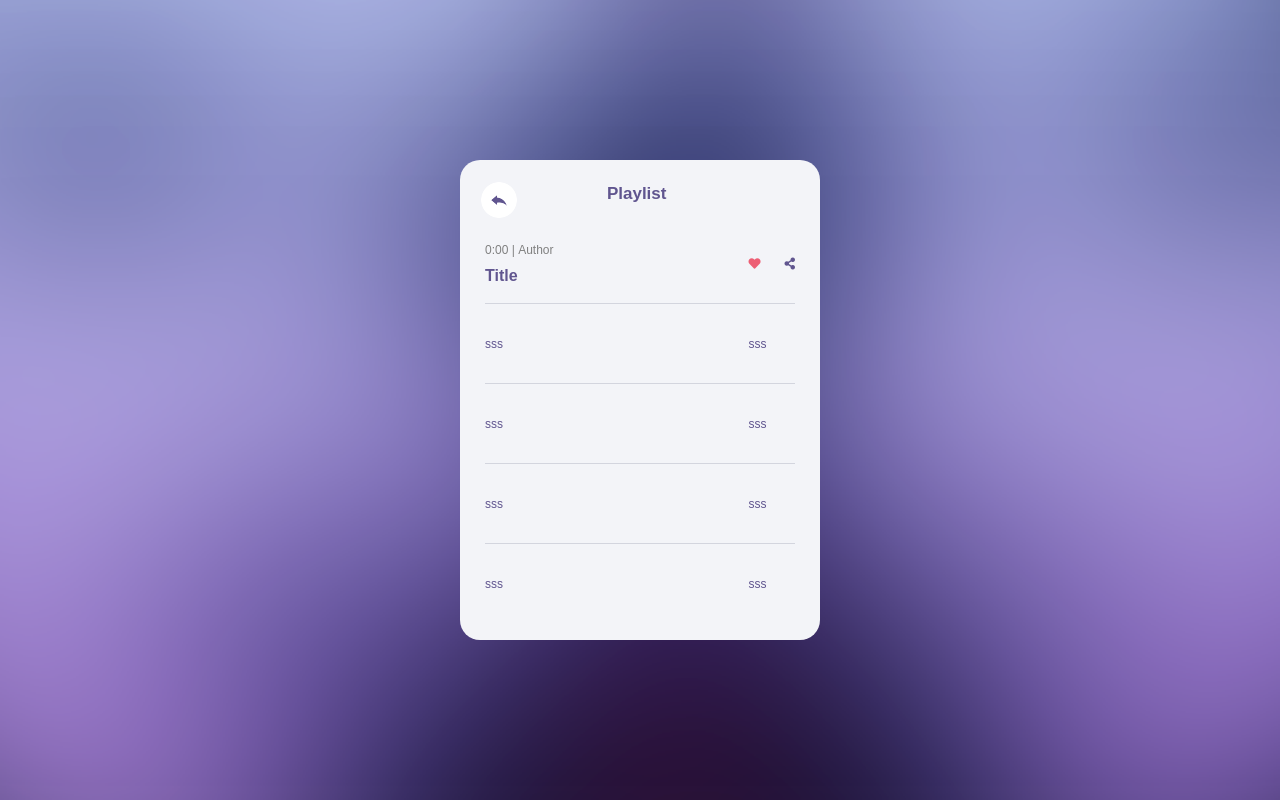
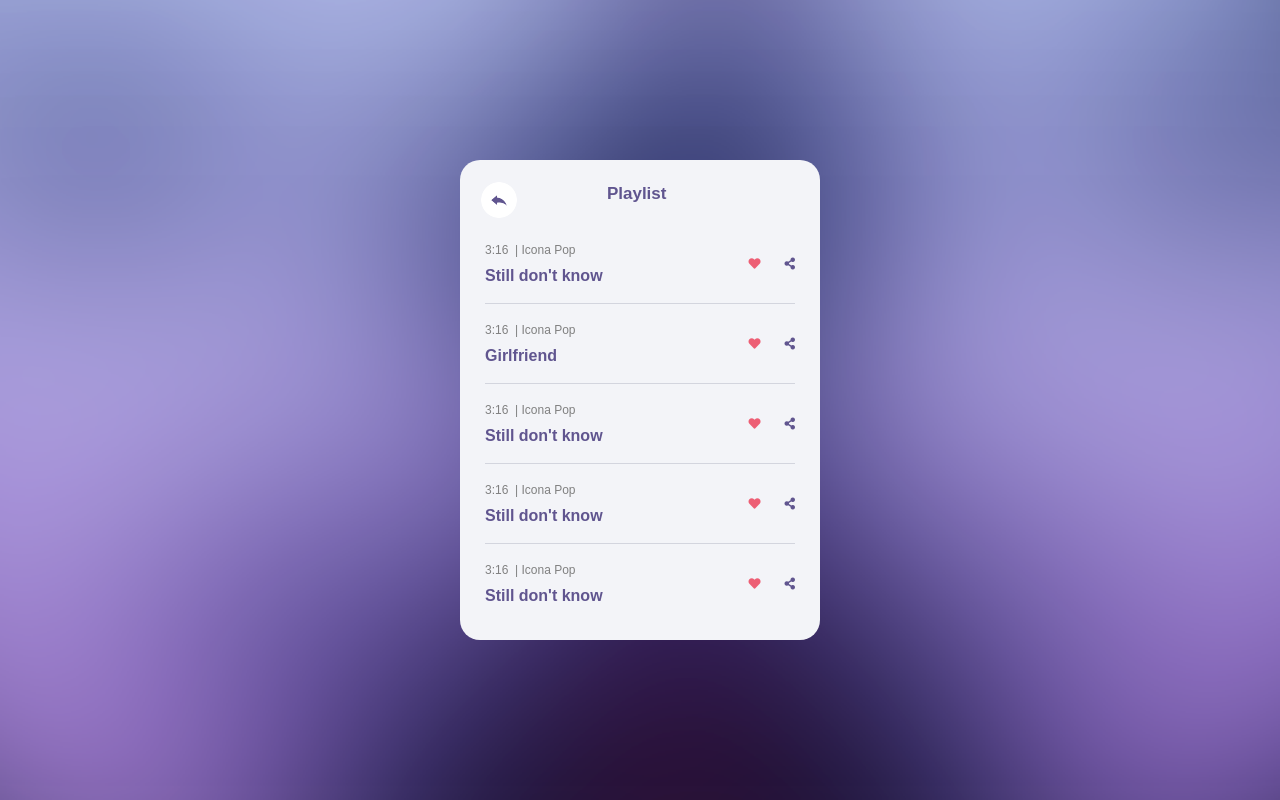
Before and after one commit to k1211/player, a plain HTML site: page index.html in a window 1280 px wide. Drawn offline with nearby package versions, Linux system fonts and the light colour scheme.

Commit message:
added service mock

```diff
--- a/css/reset.css
+++ b/css/reset.css
@@ -11,5 +11,4 @@ body {
     box-sizing: border-box;
     font-family: 'Source Sans Pro', 'Arial', sans-serif;
     font-size: 12px;
-    color: #60558F;
 }
--- a/css/style.css
+++ b/css/style.css
@@ -51,6 +51,7 @@ section#song-section {
 	justify-content: space-between;
 	align-items: center;
 	margin: 0 25px;
+	z-index: 1;
 }
 
 div.song-details {
@@ -87,3 +88,10 @@ div.social {
 	font-weight: 600;
 	margin-top: 10px;
 }
+
+.shadow-div {
+	-webkit-box-shadow: 9px -5px 97px 33px rgba(255,255,255,1);
+	-moz-box-shadow: 9px -5px 97px 33px rgba(255,255,255,1);
+	box-shadow: 9px -5px 97px 33px rgba(255,255,255,1);
+	z-index: 999;
+}
--- a/index.html
+++ b/index.html
@@ -2,95 +2,27 @@
 <html>
 <head>
 	<title>Player</title>
+	<script
+	  src="https://code.jquery.com/jquery-3.3.1.slim.min.js"
+	  integrity="sha256-3edrmyuQ0w65f8gfBsqowzjJe2iM6n0nKciPUp8y+7E="
+	  crossorigin="anonymous"
+	></script>
 	<link href="https://use.fontawesome.com/releases/v5.0.8/css/all.css" rel="stylesheet">
 	<link rel="stylesheet" type="text/css" href="css/reset.css">
 	<link rel="stylesheet" type="text/css" href="css/style.css">
 </head>
 <body>
-	<section id="playlist-section">
+	<section id="playlist-section" hidden="false">
 		<div id="playlist">
 			<nav id="playlist-nav">
 				<a> <img src="images/back-button.PNG" alt="back"></a>
 				<p> Playlist </p>
 			</nav>
 			<section id="song-section">
-				<div class="song">
-					<div class="song-details">
-						<div class="song-time-and-author">
-							<p id="song-time">0:00</p>
-							<p>&nbsp;|&nbsp;</p>
-							<p id="song-author">Author</p>
-						</div>
-						<p id="song-title">Title</p>
-					</div>
-					<div class="social">
-						<a><i class="fas fa-heart"></i></a>
-						<a><i class="fas fa-share-alt"></i></a>
-					</div>
-				</div>
-				<div class="song">
-					<div class="song-details">
-						sss
-					</div>
-					<div class="social">
-						sss
-					</div>
-				</div>
-				<div class="song">
-					<div class="song-details">
-						sss
-					</div>
-					<div class="social">
-						sss
-					</div>
-				</div>
-				<div class="song">
-					<div class="song-details">
-						sss
-					</div>
-					<div class="social">
-						sss
-					</div>
-				</div>
-				<div class="song">
-					<div class="song-details">
-						sss
-					</div>
-					<div class="social">
-						sss
-					</div>
-				</div>
 
 			</section>
 		</div>
 	</section>
+	<script src="js/script.js"></script>
 </body>
 </html>
-
-<!-- <!DOCTYPE html>
-<html>
-    <head>
-        <meta charset="utf-8">
-        <title>Player</title>
-
-
-        <script
-          src="https://code.jquery.com/jquery-3.3.1.slim.min.js"
-          integrity="sha256-3edrmyuQ0w65f8gfBsqowzjJe2iM6n0nKciPUp8y+7E="
-          crossorigin="anonymous"
-        ></script>
-        <link href="https://fonts.googleapis.com/css?family=Source+Sans+Pro" rel="stylesheet">
-        <link href=".css/reset.css">
-
-        <link href="css/style.css">
-
-    </head>
-    <body>
-
-        <div id="player">
-            playerr
-        </div>
-
-        <script src="js/script.js"></script>
-    </body>
-</html> -->
--- a/js/script.js
+++ b/js/script.js
@@ -1,7 +1,36 @@
-var song1 = {"title" : "Still don't know", "author" : "Icona Pop", "time" : "3:16"};
-var song2 = {"title" : "Still don't know", "author" : "Icona Pop", "time" : "3:16"};
-var song3 = {"title" : "Still don't know", "author" : "Icona Pop", "time" : "3:16"};
-var song4 = {"title" : "Still don't know", "author" : "Icona Pop", "time" : "3:16"};
-var song5 = {"title" : "Still don't know", "author" : "Icona Pop", "time" : "3:16"};
+var song1 = {"id": "1", "title" : "Still don't know", "author" : "Icona Pop", "time" : "3:16"};
+var song2 = {"id": "2", "title" : "Girlfriend", "author" : "Icona Pop", "time" : "3:16"};
+var song3 = {"id": "3", "title" : "Still don't know", "author" : "Icona Pop", "time" : "3:16"};
+var song4 = {"id": "4", "title" : "Still don't know", "author" : "Icona Pop", "time" : "3:16"};
+var song5 = {"id": "5", "title" : "Still don't know", "author" : "Icona Pop", "time" : "3:16"};
 
 var songs = [song1, song2, song3, song4, song5];
+
+
+$( document ).ready(generateSongs);
+
+function generateSongs() {
+    for(let i = 0; i < songs.length; i++) {
+    	$("#song-section")
+			.append(
+				$('<div class="song">')
+				.append(
+					$('<div class="song-details">')
+					.append($('<div class="song-time-and-author">')
+						.append('<p id="song-time">' + songs[i].time + ' &nbsp;|&nbsp; </p> <p id="song-author">' + songs[i].author + '</p> '))
+					.append($('<p id="song-title">' + songs[i].title + '</p> '))
+				)
+				.append(
+					$('<div class="social">')
+					.append($('<a><i class="fas fa-heart"></i></a>'))
+					.append($('<a><i class="fas fa-share-alt"></i></a>'))
+				)
+			);
+			// 		.append('<div class="song-time-and-author"> ')
+			// 			.append('<p id="song-time">' + songs[i].time + ' &nbsp;|&nbsp; </p> ')
+			// 			.append('<p id="song-author">' + songs[i].author + '</p>  ')
+			// 		.append('</div')
+			// 	.append('</div>')
+			// 	.append('<div class="social">')
+	}
+}
```
